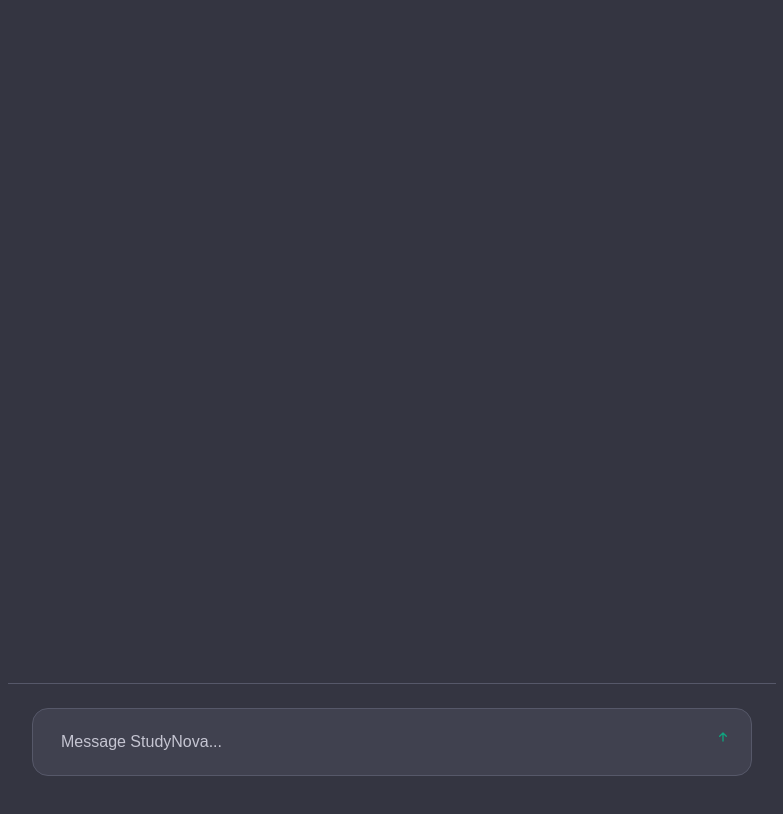
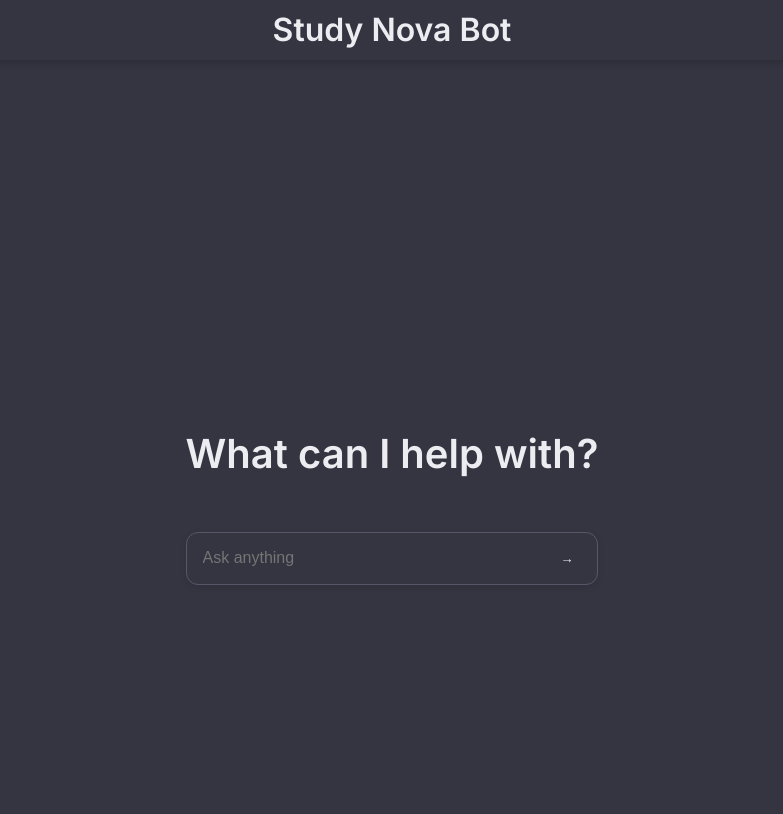
Before and after one commit to studynovabot/studynovabot, a Next.js app: page /chat in a window 1280 px wide. Shown: the top 814 px of the page, without its empty margins (248-1031 px from the left). Built offline with nearby package versions, Linux system fonts and the light colour scheme.

Commit message:
Update UI to match ChatGPT style

```diff
--- a/app/chat/page.tsx
+++ b/app/chat/page.tsx
@@ -10,6 +10,7 @@ type Message = {
 export default function ChatPage() {
   const [input, setInput] = useState<string>("");
   const [messages, setMessages] = useState<Message[]>([]);
+  const [isLoading, setIsLoading] = useState(false);
   const messagesEndRef = useRef<HTMLDivElement>(null);
 
   const scrollToBottom = () => {
@@ -23,6 +24,7 @@ export default function ChatPage() {
   const handleSend = async () => {
     if (!input.trim()) return; // Prevent sending empty messages
 
+    setIsLoading(true);
     const userMessage: Message = { role: "user", content: input }; // User message object
     setMessages((prev) => [...prev, userMessage]); // Add user message to state
     setInput(""); // Clear input field
@@ -39,10 +41,12 @@ export default function ChatPage() {
       const data = await response.json();
       botMessage = { role: "assistant", content: data.message }; // Create bot message
       setMessages((prev) => [...prev, botMessage]); // Add bot message to state
+      setIsLoading(false);
     } catch (error) {
       console.error("Error sending message:", error);
       botMessage = { role: "assistant", content: "Sorry, something went wrong." }; // Fallback bot message
       setMessages((prev) => [...prev, botMessage]); // Add fallback message to state
+      setIsLoading(false);
     }
   };
 
@@ -55,6 +59,9 @@ export default function ChatPage() {
 
   return (
     <div className="chat-container">
+      <header className="chat-header">
+        <h1 className="site-title">Study Nova Bot</h1>
+      </header>
       <div className="messages-container">
         {messages.map((message, index) => (
           <div
@@ -68,24 +75,23 @@ export default function ChatPage() {
         ))}
         <div ref={messagesEndRef} />
       </div>
-      <div className="input-container">
-        <div className="input-wrapper">
+      <div className="welcome-container">
+        <h1>What can I help with?</h1>
+        <div className="search-box">
           <input
             type="text"
+            placeholder="Ask anything"
             value={input}
             onChange={(e) => setInput(e.target.value)}
-            onKeyPress={handleKeyPress}
-            placeholder="Message StudyNova..."
+            onKeyDown={(e) => e.key === 'Enter' && handleSend()}
             className="chat-input"
           />
           <button
             onClick={handleSend}
+            disabled={!input.trim() || isLoading}
             className="send-button"
-            disabled={!input.trim()}
           >
-            <svg viewBox="0 0 24 24" fill="none" xmlns="http://www.w3.org/2000/svg">
-              <path d="M7 11L12 6L17 11M12 18V7" stroke="currentColor" strokeWidth="2" strokeLinecap="round" strokeLinejoin="round"/>
-            </svg>
+            {isLoading ? '...' : '→'}
           </button>
         </div>
       </div>
--- a/app/globals.css
+++ b/app/globals.css
@@ -51,6 +51,26 @@ body {
   flex-direction: column;
 }
 
+.welcome-container {
+  display: flex;
+  flex-direction: column;
+  align-items: center;
+  justify-content: center;
+  gap: 2rem;
+  padding: 2rem;
+  text-align: center;
+  max-width: 800px;
+  margin: 80px auto 0;
+  min-height: calc(100vh - 80px);
+}
+
+.welcome-container h1 {
+  font-size: 2.5rem;
+  font-weight: 600;
+  color: var(--text-primary);
+  margin-bottom: 1rem;
+}
+
 .chat-container {
   flex: 1;
   display: flex;
@@ -60,6 +80,22 @@ body {
   width: 100%;
   height: 100vh;
   position: relative;
+}
+
+.chat-header {
+  position: fixed;
+  top: 0;
+  left: 0;
+  right: 0;
+  background: var(--bg-primary);
+  border-bottom: 1px solid var(--border-light);
+  padding: 1rem;
+  z-index: 50;
+  display: flex;
+  justify-content: center;
+  align-items: center;
+  box-shadow: 0 2px 8px rgba(0, 0, 0, 0.2);
+  height: 60px;
 }
 
 .messages-container {
@@ -142,40 +178,40 @@ body {
   border: 1px solid var(--border-color);
 }
 
+.search-box {
+  width: 100%;
+  max-width: 750px;
+  background: var(--surface-primary);
+  border-radius: 12px;
+  padding: 14px 16px;
+  display: flex;
+  gap: 8px;
+  border: 1px solid var(--border-color);
+  box-shadow: 0 2px 6px rgba(0, 0, 0, 0.1);
+}
+
 .chat-input {
   flex: 1;
-  padding: 0.75rem 1rem;
   background: transparent;
   border: none;
   color: var(--text-primary);
   font-size: 1rem;
   outline: none;
-  resize: none;
-  max-height: 200px;
-  min-height: 24px;
-}
-
-.chat-input::placeholder {
-  color: var(--text-secondary);
+  padding: 0;
 }
 
 .send-button {
   background: transparent;
-  color: var(--primary-color);
   border: none;
-  border-radius: var(--radius-md);
-  width: 32px;
-  height: 32px;
-  display: flex;
-  align-items: center;
-  justify-content: center;
+  color: var(--text-primary);
   cursor: pointer;
-  transition: all 0.2s;
+  padding: 4px 8px;
+  border-radius: 6px;
+  transition: background-color 0.2s;
 }
 
 .send-button:hover {
-  color: var(--primary-light);
-  background: var(--surface-color);
+  background: var(--hover-bg);
 }
 
 .send-button svg {
```
